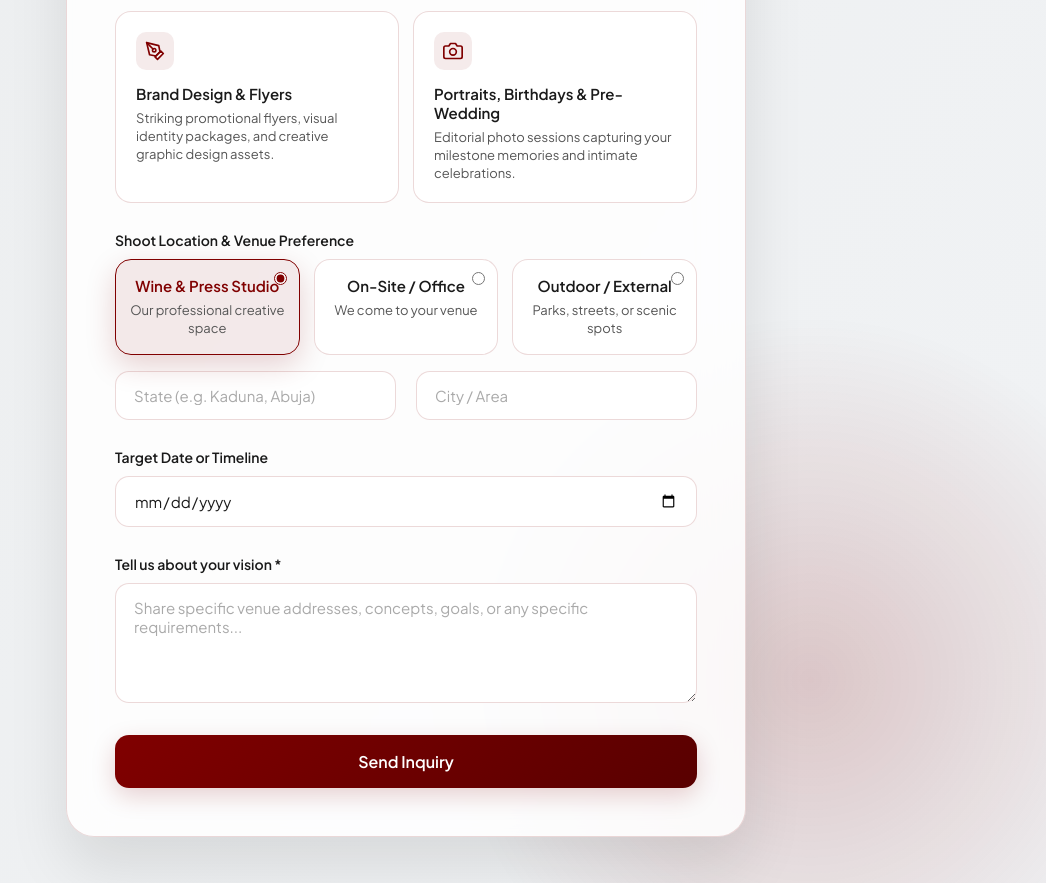
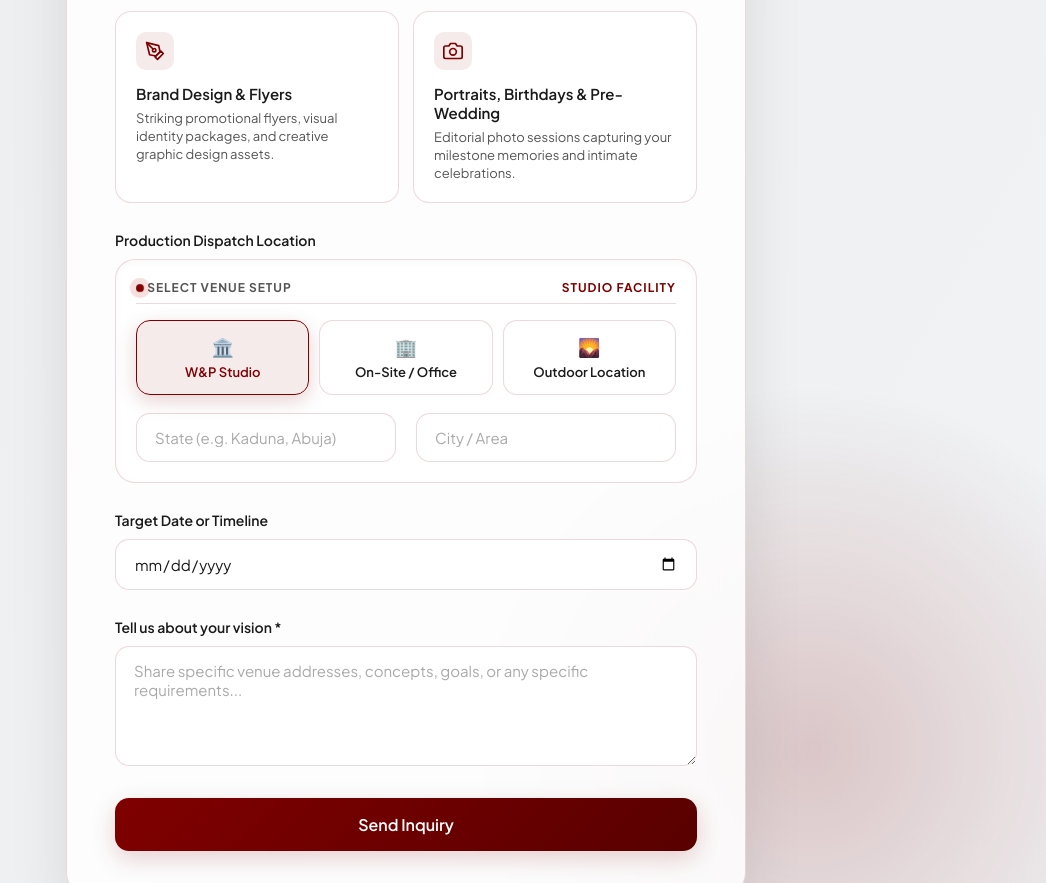
Before and after one commit to Wine-press/wine-pressmediaform, a plain HTML site: page index.html in a window 1280 px wide. Shown: the part 771-1654 px from the top of the page, without its empty margins (234-1280 px from the left). Drawn offline with nearby package versions, Linux system fonts and the light colour scheme.

Commit message:
Update index.html

```diff
--- a/index.html
+++ b/index.html
@@ -278,22 +278,17 @@
             min-height: 120px;
         }
 
-        /* Services & Venue Grids */
-        .services-grid, .venue-grid {
+        /* Services Grid */
+        .services-grid {
             display: grid;
             grid-template-columns: 1fr 1fr;
             gap: 14px;
         }
 
-        .venue-grid {
-            grid-template-columns: 1fr 1fr 1fr;
+        @media(max-width: 600px) {
+            .services-grid { grid-template-columns: 1fr; }
         }
 
-        @media(max-width: 600px) {
-            .services-grid, .venue-grid { grid-template-columns: 1fr; }
-        }
-
-        /* Interactive Service Card with Touch Feedback */
         .service-card {
             position: relative;
             background: var(--input-bg);
@@ -314,13 +309,12 @@
             box-shadow: 0 10px 25px var(--glow-color);
         }
 
-        /* Spring-scale active touch press effect */
         .service-card:active {
             transform: scale(0.96) translateY(0);
         }
 
         .service-card input[type="checkbox"] {
-            display: none; /* Hide standard checkbox, replaced by custom visual state */
+            display: none;
         }
 
         .service-icon-wrap {
@@ -360,7 +354,6 @@
             line-height: 1.4;
         }
 
-        /* Selected State for Services with Smooth Spring Animation */
         .service-card.selected {
             background: var(--maroon-light);
             border-color: var(--maroon);
@@ -384,56 +377,100 @@
             color: var(--maroon);
         }
 
-        /* Venue Cards */
-        .venue-card {
-            position: relative;
+        /* UNIQUE DISPATCH TERMINAL LOCATION SELECTOR */
+        .dispatch-terminal {
             background: var(--input-bg);
             border: 1px solid var(--border-color);
-            border-radius: 16px;
-            padding: 16px 12px;
+            border-radius: 20px;
+            padding: 20px;
+            position: relative;
+            overflow: hidden;
+            box-shadow: inset 0 2px 8px rgba(0,0,0,0.03);
+        }
+
+        .dispatch-header {
+            display: flex;
+            justify-content: space-between;
+            align-items: center;
+            margin-bottom: 16px;
+            font-size: 12px;
+            font-weight: 700;
+            text-transform: uppercase;
+            letter-spacing: 1px;
+            color: var(--text-muted);
+            border-bottom: 1px solid var(--border-color);
+            padding-bottom: 8px;
+        }
+
+        .dispatch-radar-dot {
+            width: 8px;
+            height: 8px;
+            background: var(--maroon);
+            border-radius: 50%;
+            display: inline-block;
+            box-shadow: 0 0 10px var(--maroon);
+            animation: radarPulse 1.5s infinite;
+        }
+
+        @keyframes radarPulse {
+            0% { transform: scale(0.95); box-shadow: 0 0 0 0 rgba(209, 54, 54, 0.7); }
+            70% { transform: scale(1); box-shadow: 0 0 0 8px rgba(209, 54, 54, 0); }
+            100% { transform: scale(0.95); box-shadow: 0 0 0 0 rgba(209, 54, 54, 0); }
+        }
+
+        .venue-pill-group {
+            display: grid;
+            grid-template-columns: repeat(3, 1fr);
+            gap: 10px;
+            margin-bottom: 18px;
+        }
+
+        @media(max-width: 600px) {
+            .venue-pill-group { grid-template-columns: 1fr; }
+        }
+
+        .venue-pill {
+            position: relative;
+            padding: 14px 12px;
+            background: var(--card-bg);
+            border: 1px solid var(--border-color);
+            border-radius: 14px;
+            text-align: center;
             cursor: pointer;
             transition: var(--transition);
             display: flex;
             flex-direction: column;
             align-items: center;
-            text-align: center;
+            gap: 4px;
         }
 
-        .venue-card:hover {
+        .venue-pill:hover {
             border-color: var(--maroon);
-            transform: translateY(-3px);
-            box-shadow: 0 10px 25px var(--glow-color);
+            transform: translateY(-2px);
         }
 
-        .venue-card input[type="radio"] {
-            position: absolute;
-            top: 12px;
-            right: 12px;
-            accent-color: var(--maroon);
-            cursor: pointer;
+        .venue-pill input[type="radio"] {
+            display: none;
         }
 
-        .venue-title {
-            font-size: 15px;
+        .venue-pill-icon {
+            font-size: 18px;
+            margin-bottom: 2px;
+        }
+
+        .venue-pill-title {
+            font-size: 13px;
             font-weight: 600;
             color: var(--text-main);
-            margin-bottom: 6px;
-            transition: color 0.3s ease;
         }
 
-        .venue-desc {
-            font-size: 13px;
-            color: var(--text-muted);
-            line-height: 1.4;
+        .venue-pill.active {
+            background: var(--maroon-light);
+            border-color: var(--maroon);
+            box-shadow: 0 6px 20px var(--glow-color);
         }
 
-        .venue-card.selected {
-            background: var(--maroon-light);
-            border-color: var(--maroon);
-            box-shadow: 0 10px 30px var(--glow-color);
-        }
-
-        .venue-card.selected .venue-title {
+        .venue-pill.active .venue-pill-title {
             color: var(--maroon);
         }
 
@@ -584,26 +621,33 @@
                 <div class="error-message" id="service-error" style="margin-top: 8px;">Please select at least one service</div>
             </div>
 
+            <!-- UNIQUE DISPATCH TERMINAL LOCATION SELECTOR -->
             <div class="form-group">
-                <label>Shoot Location & Venue Preference</label>
+                <label>Production Dispatch Location</label>
 
-                <div class="venue-grid" style="margin-bottom: 16px;">
-                    <div class="venue-card selected" onclick="selectVenue(this, 'Wine & Press Studio')">
-                        <input type="radio" name="venue_preference" value="Wine & Press Studio" checked>
-                        <div class="venue-title">Wine & Press Studio</div>
-                        <div class="venue-desc">Our professional creative space</div>
+                <div class="dispatch-terminal">
+                    <div class="dispatch-header">
+                        <span><span class="dispatch-radar-dot"></span> Select Venue Setup</span>
+                        <span id="activeVenueLabel" style="color: var(--maroon);">Studio Facility</span>
                     </div>
 
-                    <div class="venue-card" onclick="selectVenue(this, 'Client Location / On-Site')">
-                        <input type="radio" name="venue_preference" value="Client Location / On-Site">
-                        <div class="venue-title">On-Site / Office</div>
-                        <div class="venue-desc">We come to your venue</div>
+                    <div class="venue-pill-group">
+                        <div class="venue-pill active" onclick="selectVenuePill(this, 'Wine & Press Studio')">
+                            <input type="radio" name="venue_preference" value="Wine & Press Studio" checked>
+                            <span class="venue-pill-icon">🏛️</span>
+                            <span class="venue-pill-title">W&P Studio</span>
                         </div>
 
-                    <div class="venue-card" onclick="selectVenue(this, 'Outdoor / External Location')">
+                        <div class="venue-pill" onclick="selectVenuePill(this, 'Client Location / On-Site')">
+                            <input type="radio" name="venue_preference" value="Client Location / On-Site">
+                            <span class="venue-pill-icon">🏢</span>
+                            <span class="venue-pill-title">On-Site / Office</span>
+                        </div>
+
+                        <div class="venue-pill" onclick="selectVenuePill(this, 'Outdoor / External Location')">
                             <input type="radio" name="venue_preference" value="Outdoor / External Location">
-                        <div class="venue-title">Outdoor / External</div>
-                        <div class="venue-desc">Parks, streets, or scenic spots</div>
+                            <span class="venue-pill-icon">🌄</span>
+                            <span class="venue-pill-title">Outdoor Location</span>
                         </div>
                     </div>
 
@@ -613,6 +657,7 @@
                         </div>
                         <div>
                             <input type="text" id="shoot_city" name="shoot_city" placeholder="City / Area">
+                        </div>
                     </div>
                 </div>
             </div>
@@ -656,14 +701,22 @@
             }
         }
 
-        function selectVenue(cardElement, value) {
-            document.querySelectorAll('.venue-card').forEach(card => {
-                card.classList.remove('selected');
-                card.querySelector('input[type="radio"]').checked = false;
+        function selectVenuePill(pillElement, value) {
+            document.querySelectorAll('.venue-pill').forEach(pill => {
+                pill.classList.remove('active');
+                pill.querySelector('input[type="radio"]').checked = false;
             });
 
-            cardElement.classList.add('selected');
-            cardElement.querySelector('input[type="radio"]').checked = true;
+            pillElement.classList.add('active');
+            pillElement.querySelector('input[type="radio"]').checked = true;
+
+            // Update terminal live label
+            const labelMap = {
+                'Wine & Press Studio': 'Studio Facility',
+                'Client Location / On-Site': 'On-Site Dispatch',
+                'Outdoor / External Location': 'External / Field Shoot'
+            };
+            document.getElementById('activeVenueLabel').textContent = labelMap[value] || 'Active Setup';
         }
 
         const form = document.getElementById('inquiryForm');
```
Lines whose indentation alone changed are shown as unchanged.
